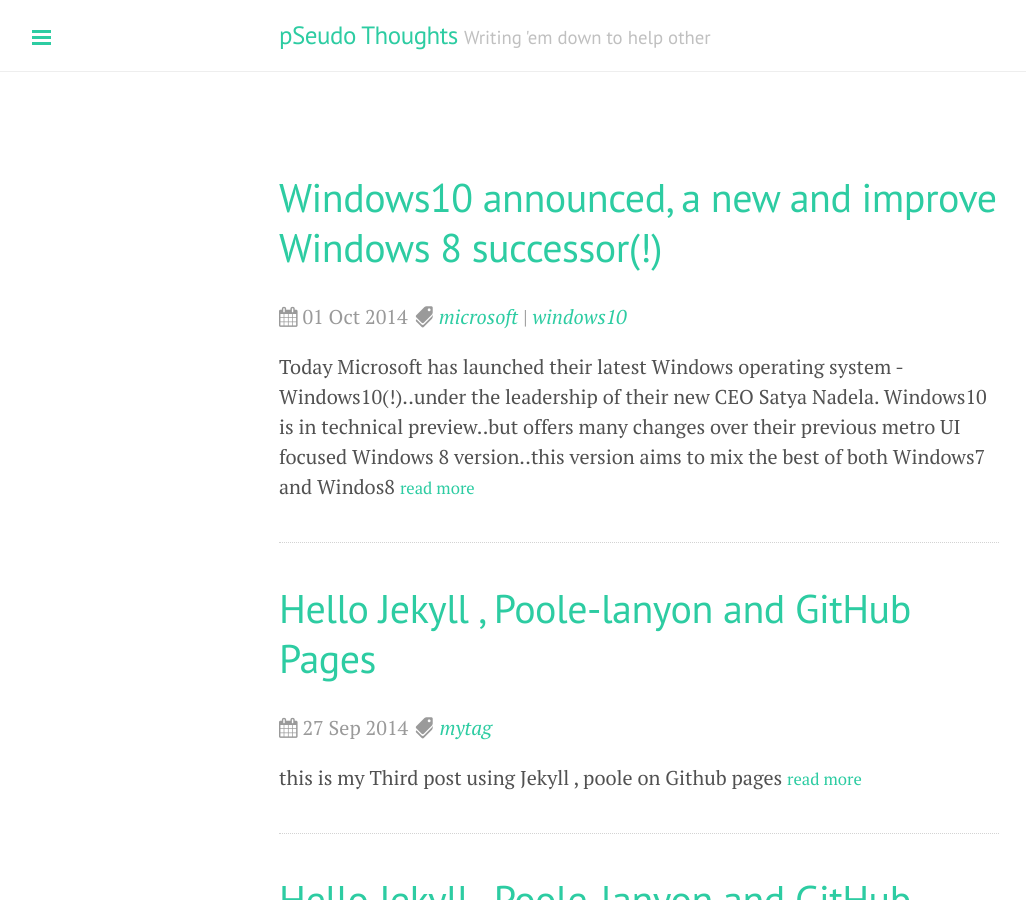
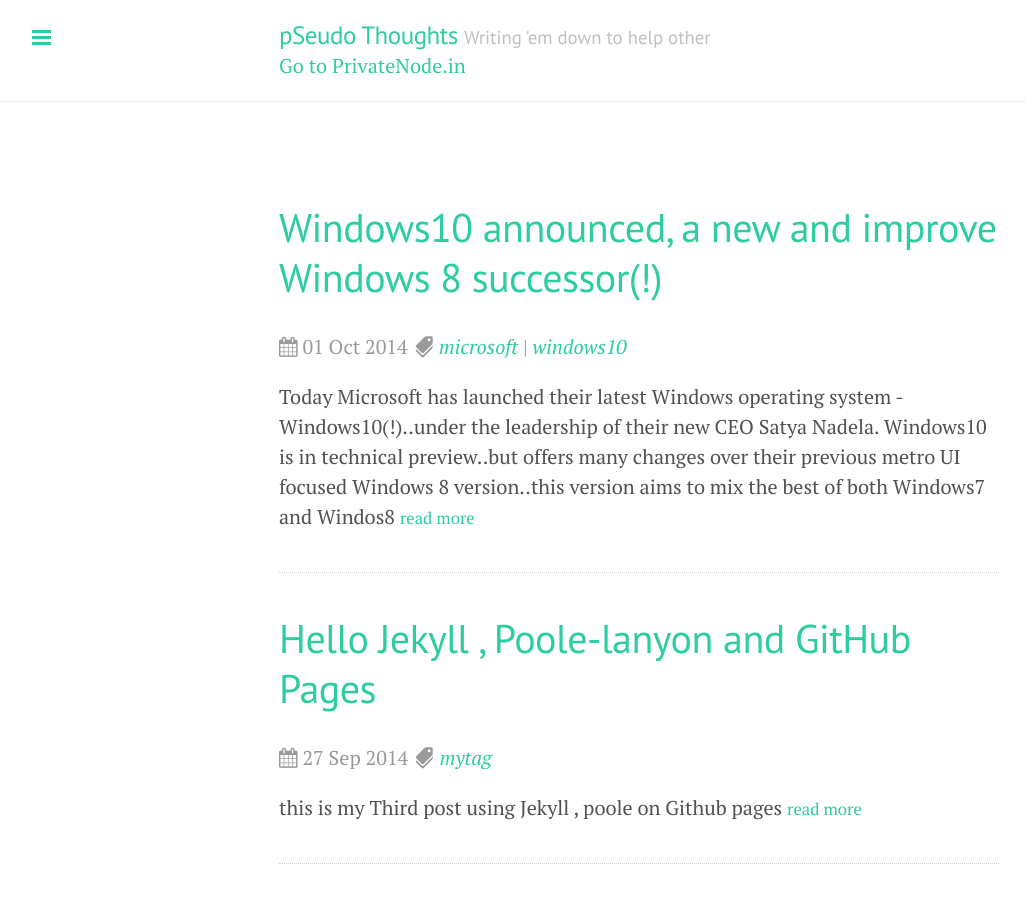
Before and after one commit to DharmeshPandav/dharmeshpandav.github.io, a Jekyll site: the page built from index.html, in a window 1280 px wide and 900 px high. Shown: the whole window, without its empty margins (1-1027 px from the left). Built offline with Jekyll 4.4.1, drawn with Linux system fonts in a browser that asks for light colours; nearby versions of some CDN libraries; Markdown is read by kramdown in place of the engine named in the settings; the list of posts is cut into pages by our own code.

```diff
--- a/_layouts/default.html
+++ b/_layouts/default.html
@@ -16,6 +16,7 @@
             <a href="/" title="Home">{{ site.title }}</a>
             <small>{{ site.tagline }}</small>
           </h3>
+            <a href="www.privatenode.in">Go to PrivateNode.in</a>
         </div>
       </div>
 
```
